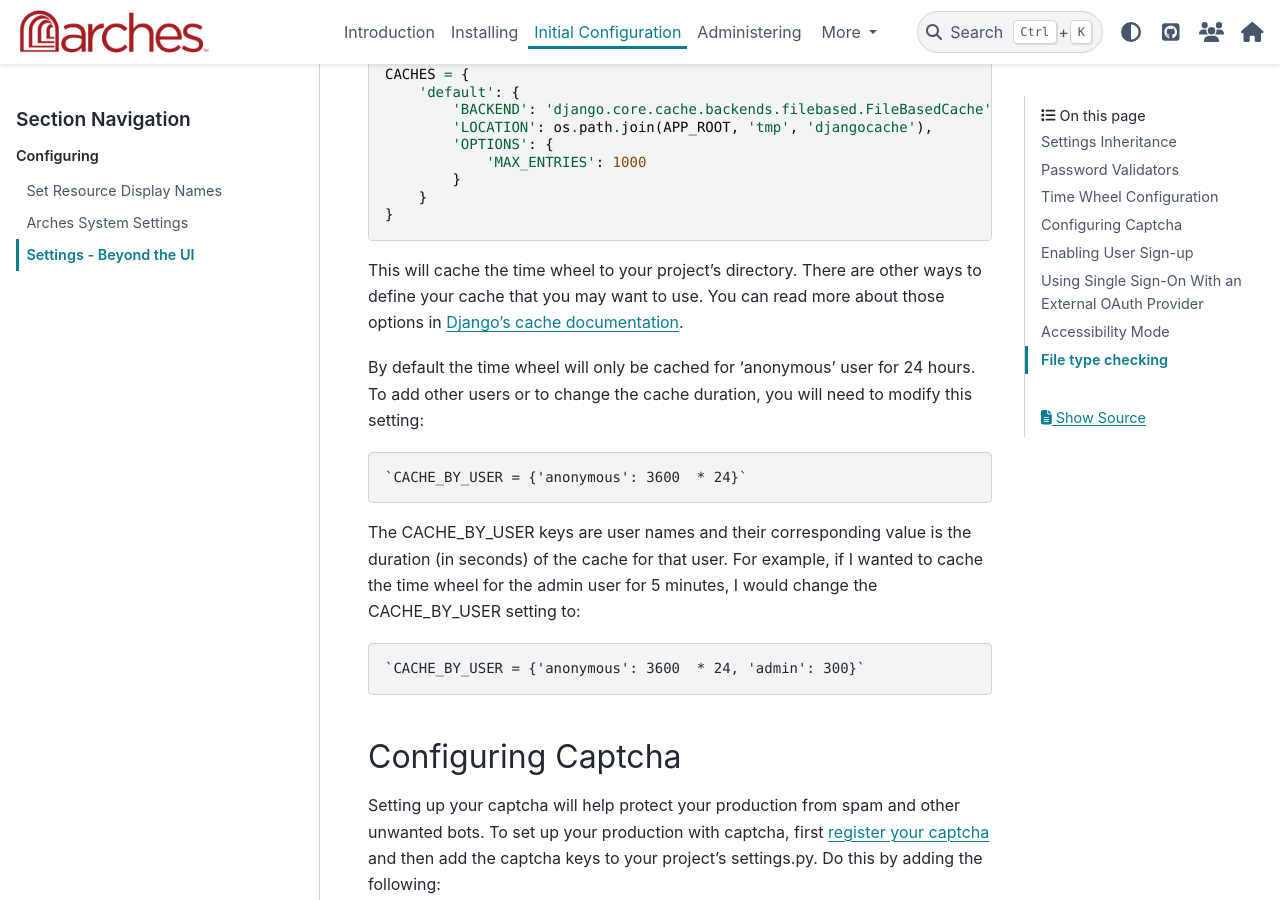
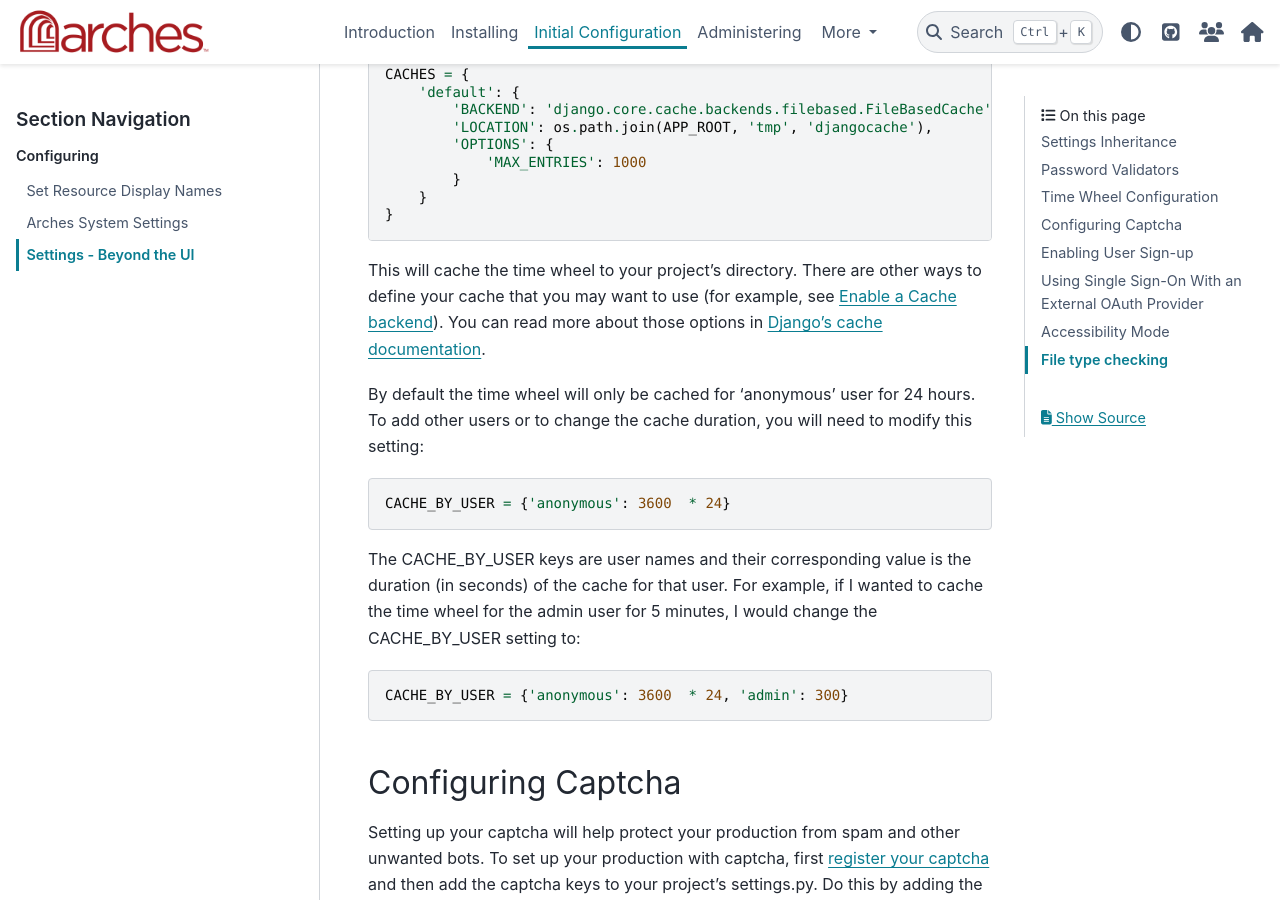
Before and after one commit to archesproject/arches-docs, a Sphinx documentation site: the page built from docs/configuring/settings-beyond-the-ui.rst, in a window 1280 px wide and 900 px high, scrolled down 3949 px. Built offline with Sphinx 7.4.7 and the PyData theme 0.15.4, drawn with Linux system fonts in a browser that asks for light colours.

Commit message:
Update in response to code review

```diff
--- a/docs/configuring/settings-beyond-the-ui.rst
+++ b/docs/configuring/settings-beyond-the-ui.rst
@@ -147,16 +147,21 @@
     }
 
 
-This will cache the time wheel to your project's directory. There are other ways to define your cache that you may want to use. You can read more about those options in `Django's cache documentation <https://docs.djangoproject.com/en/stable/topics/cache/>`_.
+This will cache the time wheel to your project's directory. There are other ways to define your cache that you may want to use (for example, see :ref:`Enable a Cache backend`). You can read more about those options in `Django's cache documentation <https://docs.djangoproject.com/en/stable/topics/cache/>`_.
 
-By default the time wheel will only be cached for 'anonymous' user for 24 hours. To add other users or to change the cache duration, you will need to modify this setting::
+By default the time wheel will only be cached for 'anonymous' user for 24 hours. To add other users or to change the cache duration, you will need to modify this setting:
 
-    `CACHE_BY_USER = {'anonymous': 3600  * 24}`
+.. code-block:: python
+
+    CACHE_BY_USER = {'anonymous': 3600  * 24}
+
 
 The CACHE_BY_USER keys are user names and their corresponding value is the duration (in seconds) of the cache for that user.
-For example, if I wanted to cache the time wheel for the admin user for 5 minutes, I would change the CACHE_BY_USER setting to::
+For example, if I wanted to cache the time wheel for the admin user for 5 minutes, I would change the CACHE_BY_USER setting to:
 
-    `CACHE_BY_USER = {'anonymous': 3600  * 24, 'admin': 300}`
+.. code-block:: python
+
+    CACHE_BY_USER = {'anonymous': 3600  * 24, 'admin': 300}
 
 
 Configuring Captcha
```
